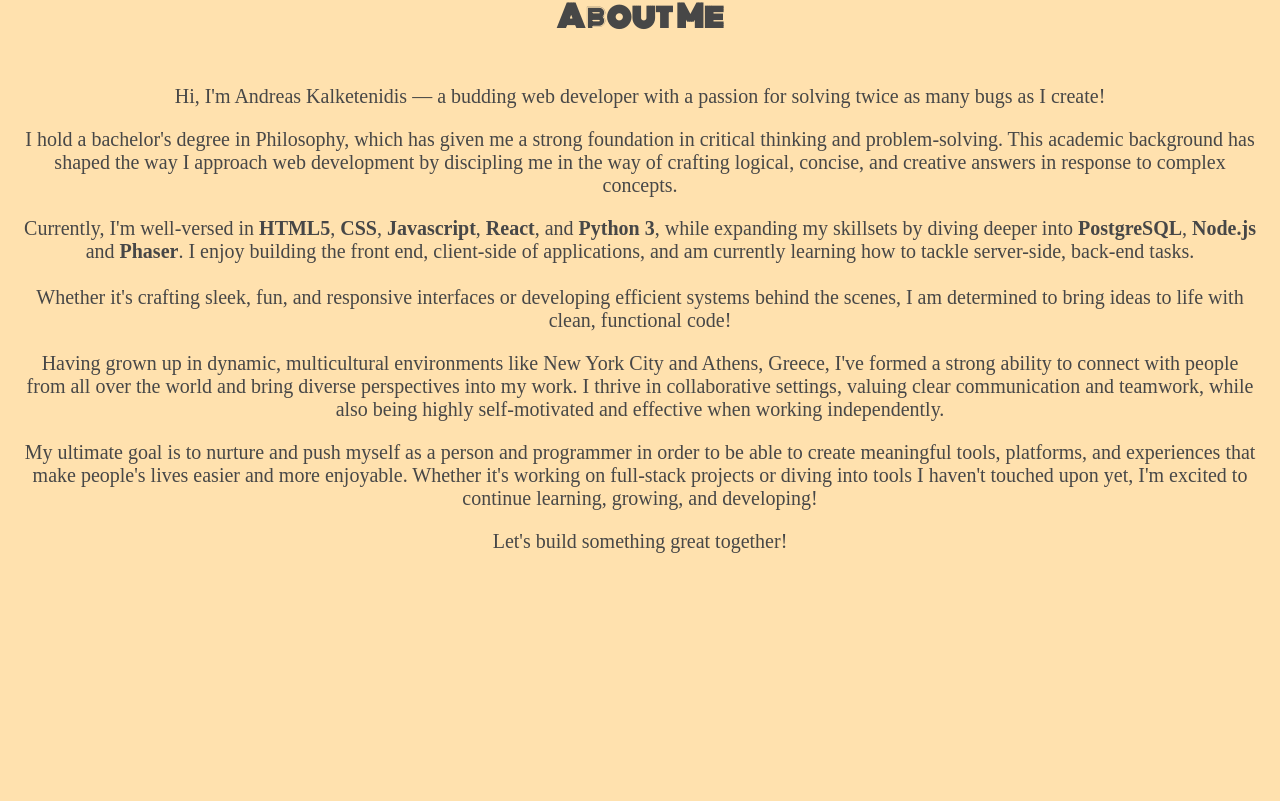
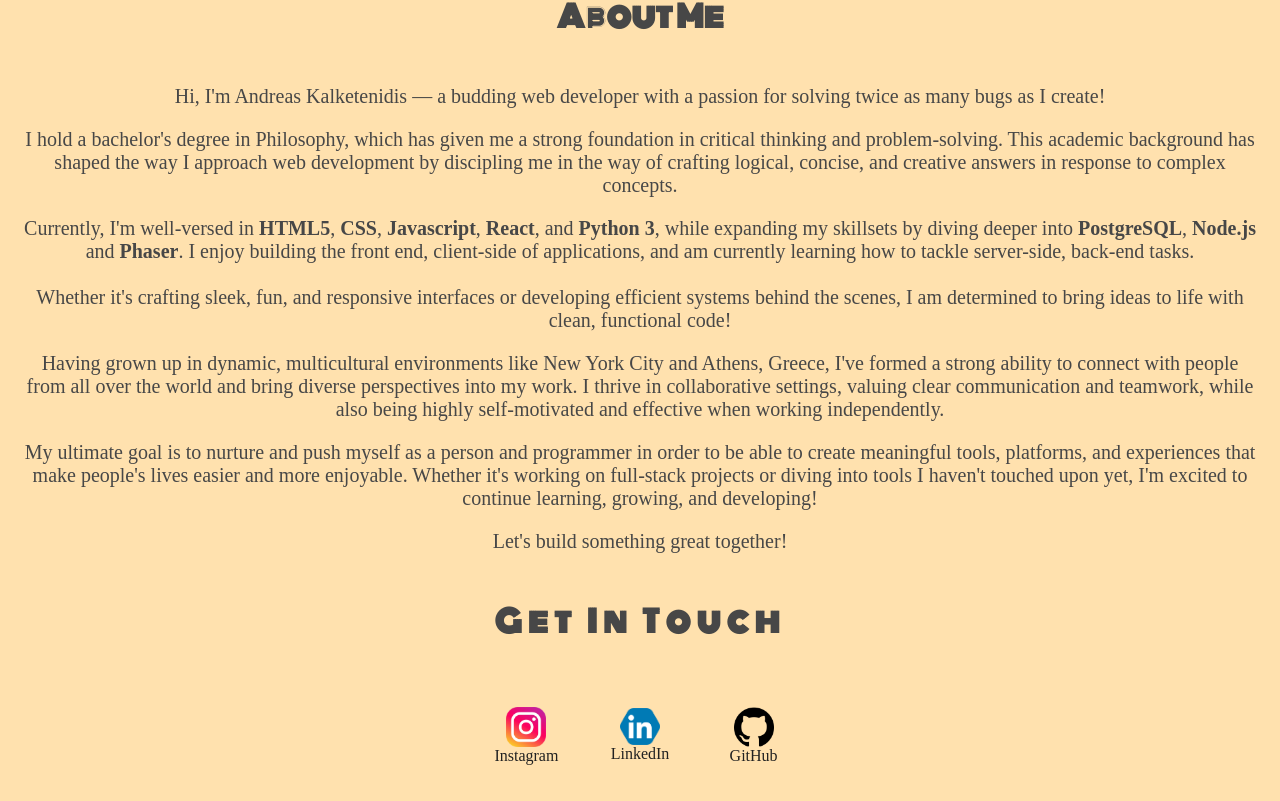
Before and after one commit to Andreas-Nidis/portfolio-website, a React (Vite) app: page / in a window 1280 px wide. Shown: the part 1685-2486 px from the top of the page. Before the commit the page ends 2258 px from the top, so only its background shows below. Built offline with nearby package versions, Linux system fonts and the light colour scheme; a web font is replaced by a local one.

Commit message:
Added social links

```diff
--- a/src/components/Main.jsx
+++ b/src/components/Main.jsx
@@ -6,6 +6,7 @@ import styled from 'styled-components';
 import AboutMe from './AboutMe';
 import Skills from './Skills';
 import ProjectSlider from './ProjectSlider';
+import Socials from './Socials';
 
 function Main() {
 
@@ -15,6 +16,7 @@ function Main() {
         <ProjectSlider />
         <Skills />
         <AboutMe />
+        <Socials />
     </Container>
   )
 }
--- /dev/null
+++ b/src/components/Socials.jsx
@@ -0,0 +1,74 @@
+import styled from "styled-components";
+
+const Socials = (props) => {
+    return (
+        <Container>
+            <Title>
+                <h2>Get In Touch</h2>
+            </Title>
+            <SocialList>
+                <ul>
+                    <li><a href="https://www.instagram.com/andreaszelalic/"><img src="/images/socials-icons/instagram.png" />Instagram</a></li>
+                    <li ><a href="https://www.linkedin.com/in/andreas-kalketenidis-335253295"><img src="/images/socials-icons/linkedIn.png" />LinkedIn</a></li>
+                    <li><a href="https://github.com/Andreas-Nidis"><img src="/images/socials-icons/github.png" />GitHub</a></li>
+                </ul>
+            </SocialList>
+        </Container>
+    )
+}
+
+const Container = styled.div`
+    position: relative;
+`;
+
+const Title = styled.div`
+    position: relative;
+    padding: 0px 30px;
+    display: flex;
+    justify-content: center;
+
+    h2 {
+        font-family: 'Monoton', serif;
+        font-size: 30px;
+        letter-spacing: 6px;
+    }
+
+    @media (max-width: 968px) {
+        margin-top: 10px;
+        padding-top: 20px;
+    }
+`;
+
+const SocialList = styled.div`
+    position: relative;
+    width: 100%;
+
+    ul {
+        padding: 0;
+        display: flex;
+        justify-content: center;
+        align-items: center;
+        list-style: none;
+
+        a {
+            margin: 0.3rem;
+            padding: 1rem;
+            display: flex;
+            flex-direction: column;
+            align-items: center;
+            width: 6.5rem;
+            color: #212121;
+
+            img {
+                width: 2.5rem;
+            }
+        }
+
+        @media (max-width: 968px) {
+            flex-wrap: wrap;
+            margin: 10px;/
+        }
+    }
+`;
+
+export default Socials;
```
Also changed, not shown: public/images/socials-icons/github.png (added).
